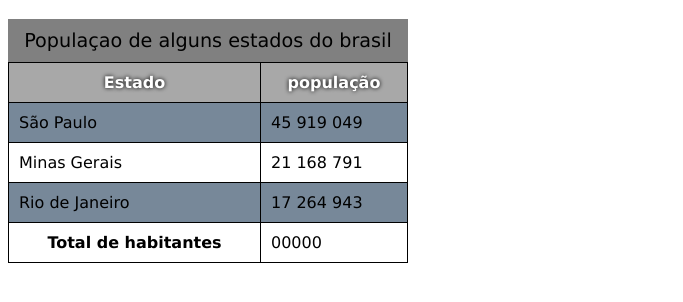
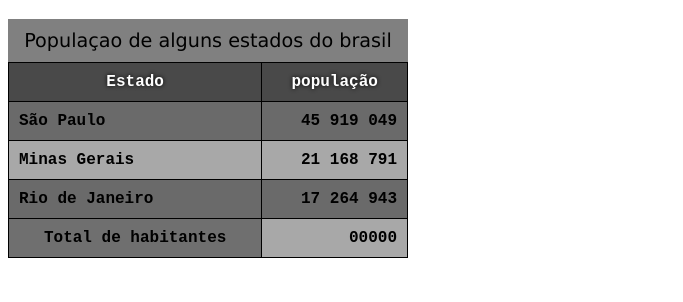
Before and after one commit to LucasMatheus20/Html-css, a plain HTML site: page Exercicios/ex023/tabela02.html in a window 1280 px wide. Shown: the part 62-364 px from the top of the page, without its empty margins (0-683 px from the left). Drawn offline with Linux system fonts and the light colour scheme.

Commit message:
up tabelas

```diff
--- a/Exercicios/ex023/tabela02.html
+++ b/Exercicios/ex023/tabela02.html
@@ -12,10 +12,13 @@
         table{
             width: 400px;
             border-collapse: collapse;
+            position: relative;
         }
         td, th{
             border: 1px solid black;
             padding: 10px;
+            font-family: 'Courier New', Courier, monospace;
+            font-weight: bold;
 
         }
         thead{
@@ -30,9 +33,18 @@
 
         }
        tbody > tr:nth-child(odd){
-        background-color: lightslategray;
+        background-color: rgba(0, 0, 0, 0.586);
 
        }
+       .num{
+        text-align: right;
+       }
+       thead, th, tr{
+        position: sticky;
+        top: 0;
+        background-color: rgba(0, 0, 0, 0.34);
+       }
+
 
 
     </style>
@@ -52,23 +64,23 @@
         <tbody>
             <tr>
                 <td>São Paulo</td>
-                <td>45 919 049</td>
+                <td class="num">45 919 049</td>
 
             </tr>
             <tr>
                 <td>Minas Gerais</td>
-                <td>21 168 791</td>
+                <td class="num">21 168 791</td>
             </tr>
             <tr>
                 <td>Rio de Janeiro</td>
-                <td>17 264 943</td>
+                <td class="num">17 264 943</td>
             </tr>
 
         </tbody>
         <tfoot>
             <tr>
                 <th>Total de habitantes</th>
-                <td>00000</td>
+                <td class="num">00000</td>
             </tr>
 
         </tfoot>
```
Also changed, not shown: Exercicios/ex023/tabela003.html (added, +47 -0 lines).
